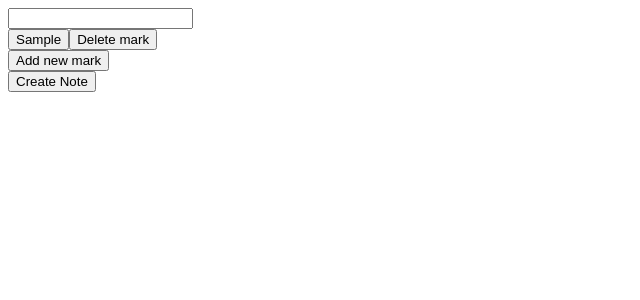
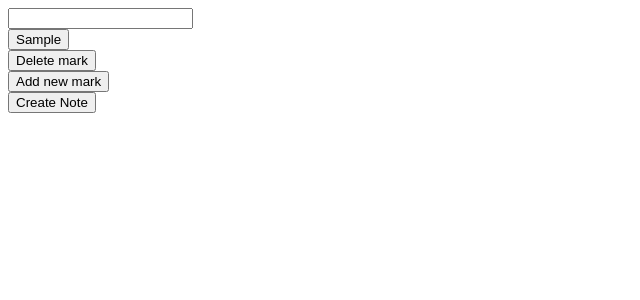
Before and after one commit to Norddlling/note-app, a React (Create React App) app: page / in a window 1280 px wide. Both pictures are taken after typing "Sample" into the empty fields and a click on the button "Add new mark". Shown: the top 300 px of the page, without its empty margins (0-640 px from the left). Built offline with nearby package versions, Linux system fonts and the light colour scheme.

Commit message:
add ability delete mark inside note

```diff
--- a/src/features/dataStore/dataStoreSlice.ts
+++ b/src/features/dataStore/dataStoreSlice.ts
@@ -76,6 +76,12 @@ export const dataStoreSlice = createSlice({
     deleteMark: (state, action: PayloadAction<number>) => {
       state.marksStore.splice(action.payload, 1);
     },
+    removeMarkFromNote: (state) => {
+      let deletedFromNoteMark = state.notesStore[state.noteIndex].marks.indexOf(
+        state.clickedMark
+      );
+      state.notesStore[state.noteIndex].marks.splice(deletedFromNoteMark, 1);
+    },
     saveNoteStatus: (state) => {
       state.noteStatusHolder = state.noteStatus;
     },
@@ -118,6 +124,7 @@ export const {
   markSearchbarUpdate,
   addNewMark,
   deleteMark,
+  removeMarkFromNote,
   saveNoteStatus,
   holdMark,
   addMarkCreatedNote,
--- a/src/notes/Mark.tsx
+++ b/src/notes/Mark.tsx
@@ -4,12 +4,15 @@ interface MarkProps {
   mark: string;
   deleteMark: React.MouseEventHandler<HTMLButtonElement>;
   clickOnMark: React.MouseEventHandler<HTMLButtonElement>;
+  markClicked: React.MouseEventHandler<HTMLDivElement>;
 }
 
 export default function Mark(props: MarkProps): JSX.Element {
   return (
     <div>
-      <button onClick={props.clickOnMark}>{props.mark}</button>
+      <div onClick={props.markClicked}>
+        <button onClick={props.clickOnMark}>{props.mark}</button>
+      </div>
       <button onClick={props.deleteMark}>Delete mark</button>
     </div>
   );
--- a/src/notes/MarksField.tsx
+++ b/src/notes/MarksField.tsx
@@ -6,6 +6,7 @@ import {
   markSearchbarUpdate,
   addNewMark,
   deleteMark,
+  removeMarkFromNote,
   holdMark
 } from "../features/dataStore/dataStoreSlice";
 
@@ -22,7 +23,11 @@ export default function MarksField(props: MatksFieldProps): JSX.Element {
   }
 
   function deleteThisMark(index: number) {
-    return dispatch(deleteMark(index));
+    return (
+      dispatch(holdMark(index)),
+      dispatch(removeMarkFromNote()),
+      dispatch(deleteMark(index))
+    );
   }
 
   function addMark() {
@@ -41,9 +46,10 @@ export default function MarksField(props: MatksFieldProps): JSX.Element {
   const MarksValues = appData.marksStore.map((mark, index) => {
     return (
       mark.includes(appData.searchMark) && (
-        <div key={mark} onClick={props.markClicked}>
+        <div key={mark}>
           <Mark
             mark={mark}
+            markClicked={props.markClicked}
             deleteMark={() => deleteThisMark(index)}
             clickOnMark={() => saveMark(index)}
           />
--- a/src/notes/NotesField.tsx
+++ b/src/notes/NotesField.tsx
@@ -66,7 +66,7 @@ export default function NotesField(): JSX.Element {
   }
 
   function openThisNote() {
-    return dispatch(openStoredNote()), dispatch(switchNoteStatus("open"));
+    return (dispatch(openStoredNote()), dispatch(switchNoteStatus("open")));
   }
 
   function closeThisNote() {
@@ -94,11 +94,11 @@ export default function NotesField(): JSX.Element {
   }
 
   function deleteCreatingNote() {
-    return dispatch(deleteEmptyNote()), dispatch(switchNoteStatus("show all"));
+    return (dispatch(deleteEmptyNote()), dispatch(switchNoteStatus("show all")));
   }
 
   function showMarksField() {
-    return dispatch(saveNoteStatus()), dispatch(switchNoteStatus("add mark"));
+    return (dispatch(saveNoteStatus()), dispatch(switchNoteStatus("add mark")));
   }
 
   function returnFromMarks() {
```
